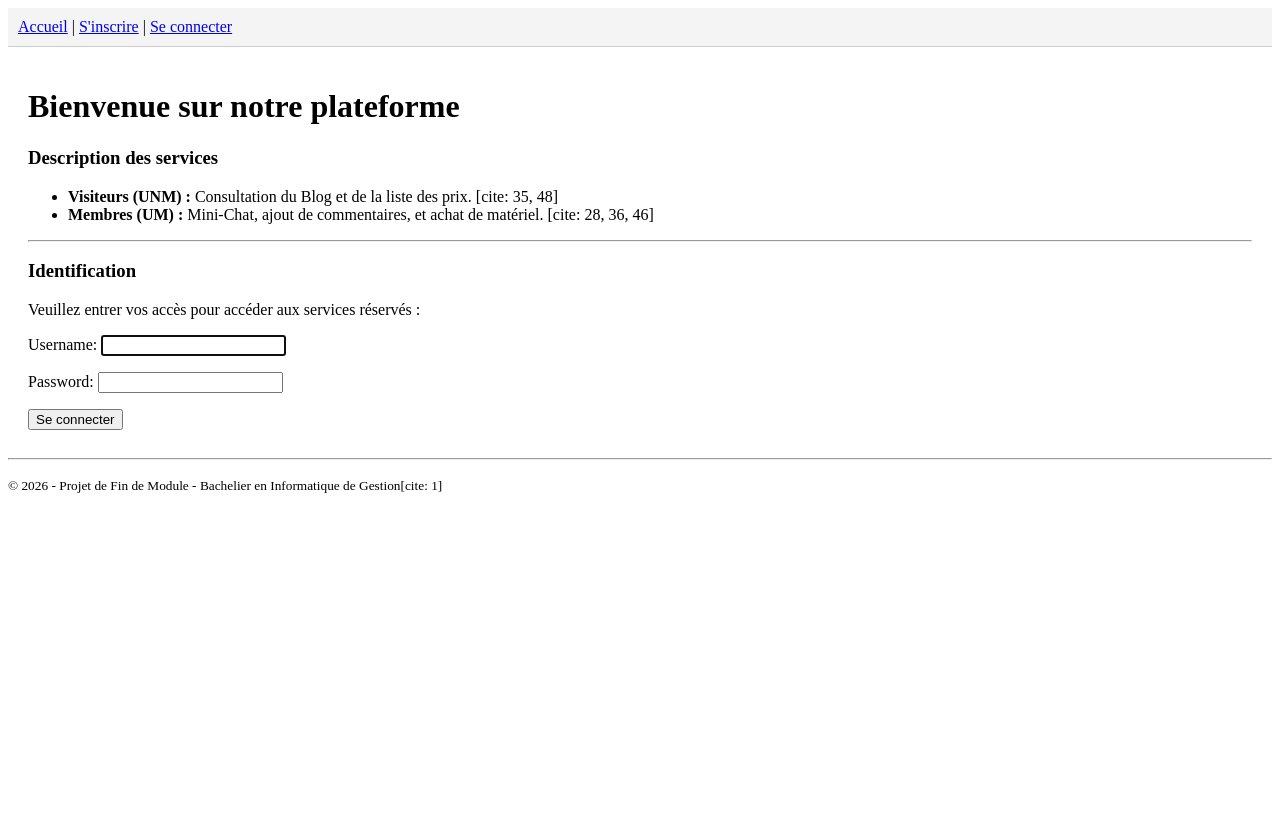
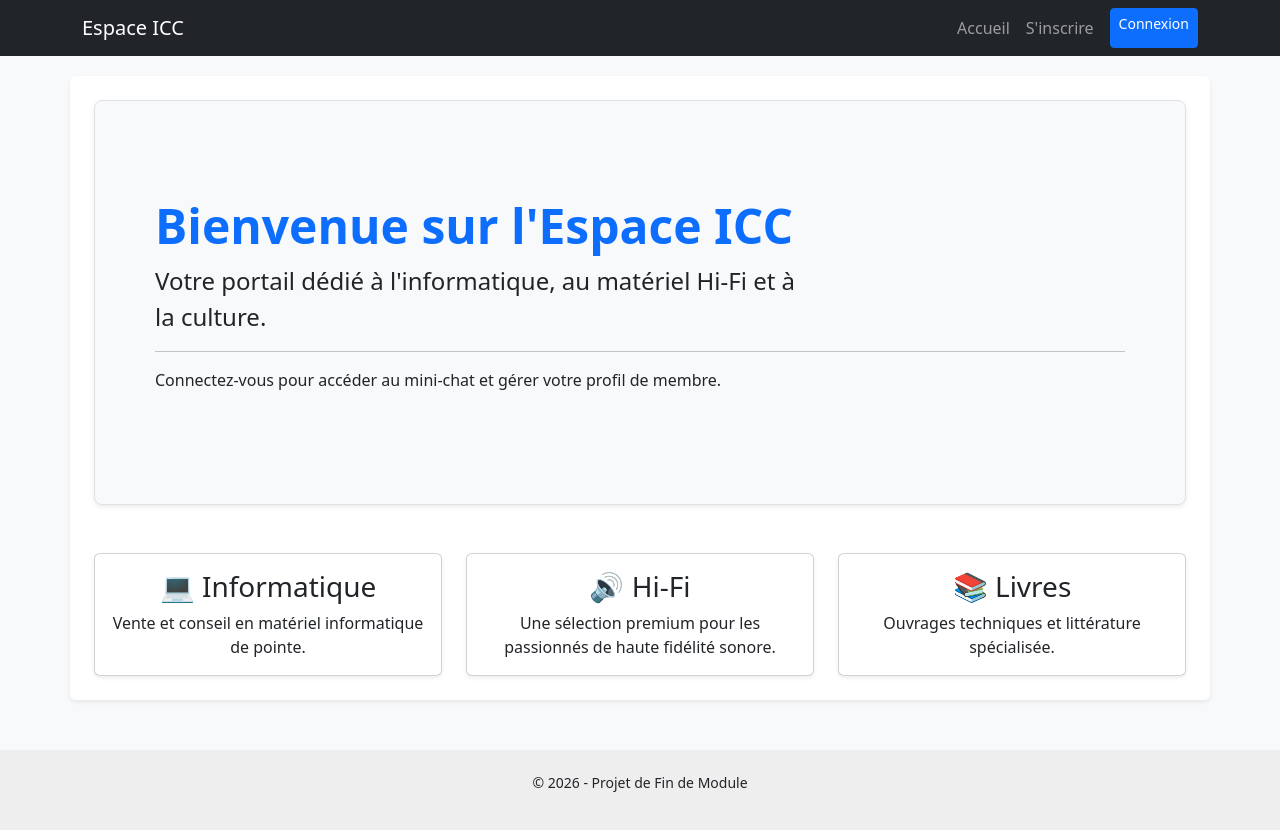
Before and after one commit to Nono1070/projets_verbist, a Django app: page / in a window 1280 px wide. Before the commit the page ends 493 px from the top, so only its background shows below. Run offline with Django 5.2, Linux system fonts and the light colour scheme.

Commit message:
Design: Integration de Bootstrap, menu dynamique et mise en page de l'accueil terminée

```diff
--- a/main/templates/main/accueil.html
+++ b/main/templates/main/accueil.html
@@ -1,28 +1,39 @@
 {% extends 'main/base.html' %}
 
 {% block content %}
-    <h1>Bienvenue sur notre plateforme</h1>
+<div class="p-5 mb-4 bg-light rounded-3 shadow-sm border">
+    <div class="container-fluid py-5">
+        <h1 class="display-5 fw-bold text-primary">Bienvenue sur l'Espace ICC</h1>
+        <p class="col-md-8 fs-4">Votre portail dédié à l'informatique, au matériel Hi-Fi et à la culture.</p>
+        <hr>
+        <p>Connectez-vous pour accéder au mini-chat et gérer votre profil de membre.</p>
+    </div>
+</div>
 
-    <section>
-        <h3>Description des services</h3>
-        <ul>
-            <li><strong>Visiteurs (UNM) :</strong> Consultation du Blog et de la liste des prix. [cite: 35, 48]</li>
-            <li><strong>Membres (UM) :</strong> Mini-Chat, ajout de commentaires, et achat de matériel. [cite: 28, 36, 46]</li>
-        </ul>
-    </section>
-
-    <hr>
-
-    {% if not user.is_authenticated %}
-        <h3>Identification</h3>
-        <p>Veuillez entrer vos accès pour accéder aux services réservés :</p>
-        <form method="post">
-            {% csrf_token %}
-            {{ form.as_p }}
-            <button type="submit">Se connecter</button>
-        </form>
-    {% else %}
-        <h3>Bonjour {{ user.username }} !</h3>
-        <p>Vous avez maintenant accès au Chat et à la Boutique.</p>
-    {% endif %}
+<div class="row text-center mt-5">
+    <div class="col-md-4">
+        <div class="card h-100 shadow-sm">
+            <div class="card-body">
+                <h3 class="card-title">💻 Informatique</h3>
+                <p class="card-text">Vente et conseil en matériel informatique de pointe.</p>
+            </div>
+        </div>
+    </div>
+    <div class="col-md-4">
+        <div class="card h-100 shadow-sm">
+            <div class="card-body">
+                <h3 class="card-title">🔊 Hi-Fi</h3>
+                <p class="card-text">Une sélection premium pour les passionnés de haute fidélité sonore.</p>
+            </div>
+        </div>
+    </div>
+    <div class="col-md-4">
+        <div class="card h-100 shadow-sm">
+            <div class="card-body">
+                <h3 class="card-title">📚 Livres</h3>
+                <p class="card-text">Ouvrages techniques et littérature spécialisée.</p>
+            </div>
+        </div>
+    </div>
+</div>
 {% endblock %}
--- a/main/templates/main/base.html
+++ b/main/templates/main/base.html
@@ -4,50 +4,52 @@
     <meta charset="UTF-8">
     <meta name="viewport" content="width=device-width, initial-scale=1.0">
     <title>Projet ICC - Django</title>
+    <!-- On place Bootstrap ici pour que toutes les pages en profitent -->
+    <link href="https://cdn.jsdelivr.net/npm/bootstrap@5.3.0/dist/css/bootstrap.min.css" rel="stylesheet">
     <style>
-        /* Petit style rapide pour que ce soit propre */
-        nav { background: #f4f4f4; padding: 10px; border-bottom: 1px solid #ccc; }
-        .avatar { vertical-align: middle; margin-right: 5px; border-radius: 50%; object-fit: cover; }
-        .container { padding: 20px; }
+        body { background-color: #f8f9fa; }
+        .navbar { margin-bottom: 20px; }
+        .avatar-nav { width: 35px; height: 35px; border-radius: 50%; object-fit: cover; border: 2px solid #fff; }
+        footer { margin-top: 50px; padding: 20px; background: #eee; }
     </style>
 </head>
 <body>
-    <nav>
-        <a href="{% url 'accueil' %}">Accueil</a> |
-
-        {% if user.is_authenticated %}
-            <!-- Section pour les Membres (UM) -->
-            {% if user.avatar %}
-                <img src="{{ user.avatar.url }}" width="30" height="30" class="avatar" alt="Avatar">
-            {% endif %}
-
-            <strong>{{ user.username }}</strong> |
-            <a href="{% url 'mini_chat' %}">Mini-Chat</a> |
-            <a href="{% url 'profil' %}">Modifier profil</a> |
-            <a href="{% url 'deconnexion' %}">Se déconnecter</a>
-        {% else %}
-            <!-- Section pour les Visiteurs (UNM) -->
-            <a href="{% url 'inscription' %}">S'inscrire</a> |
-            <a href="{% url 'connexion' %}">Se connecter</a>
-        {% endif %}
+    <nav class="navbar navbar-expand-lg navbar-dark bg-dark">
+        <div class="container">
+            <a class="navbar-brand" href="{% url 'accueil' %}">Espace ICC</a>
+            <div class="navbar-nav ms-auto">
+                <a class="nav-link" href="{% url 'accueil' %}">Accueil</a>
+                {% if user.is_authenticated %}
+                    <a class="nav-link" href="{% url 'mini_chat' %}">Mini-Chat</a>
+                    <a class="nav-link" href="{% url 'profil' %}">Profil</a>
+                    <span class="navbar-text ms-2">
+                        {% if user.avatar %}
+                            <img src="{{ user.avatar.url }}" class="avatar-nav">
+                        {% endif %}
+                        {{ user.username }}
+                    </span>
+                    <a class="btn btn-outline-danger btn-sm ms-3" href="{% url 'deconnexion' %}">Déconnexion</a>
+                {% else %}
+                    <a class="nav-link" href="{% url 'inscription' %}">S'inscrire</a>
+                    <a class="btn btn-primary btn-sm ms-2" href="{% url 'connexion' %}">Connexion</a>
+                {% endif %}
+            </div>
+        </div>
     </nav>
 
-    <div class="container">
-        <!-- Les messages d'alerte (succès/erreur) -->
+    <div class="container bg-white p-4 shadow-sm rounded">
         {% if messages %}
             {% for message in messages %}
-                <p style="color: green;">{{ message }}</p>
+                <div class="alert alert-success">{{ message }}</div>
             {% endfor %}
         {% endif %}
 
         {% block content %}
-        <!-- Le contenu spécifique des autres pages s'affichera ici -->
         {% endblock %}
     </div>
 
-    <hr>
-    <footer>
-        <p><small>&copy; 2026 - Projet de Fin de Module - Bachelier en Informatique de Gestion[cite: 1]</small></p>
+    <footer class="text-center">
+        <p><small>&copy; 2026 - Projet de Fin de Module</small></p>
     </footer>
 </body>
 </html>
```
